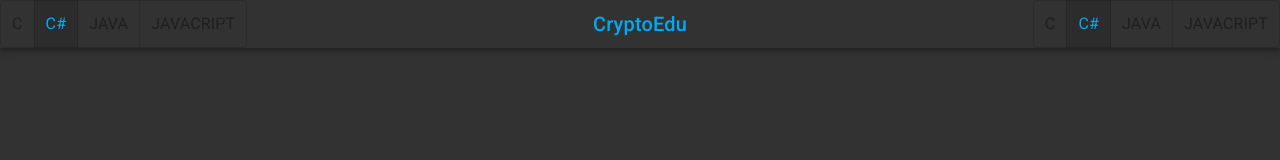
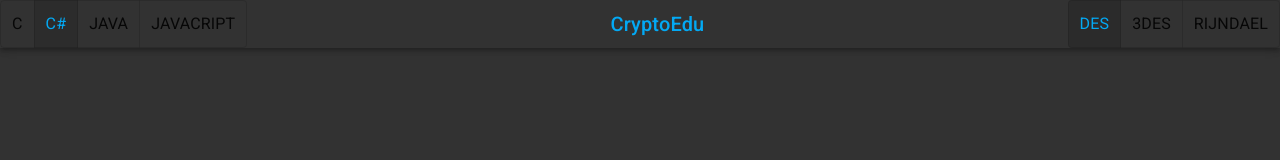
Before and after one commit to TanielianVB/CryptoEdu, a React (Create React App) app in the folder cryptoedu-app/: page / in a window 1280 px wide. Shown: the top 160 px of the page. Built offline with nearby package versions, Linux system fonts and the light colour scheme.

Commit message:
LanguageSelector changed to ToggleButtons

```diff
--- a/cryptoedu-app/src/components/AppTopBar/AppTopBar.tsx
+++ b/cryptoedu-app/src/components/AppTopBar/AppTopBar.tsx
@@ -1,7 +1,7 @@
 import React from "react";
 import { createStyles, makeStyles, Theme } from "@material-ui/core/styles";
 import { AppBar, Toolbar, Tooltip, Typography } from "@material-ui/core";
-import LanguageSelector from "../LanguageSelector/LanguageSelector";
+import ToggleButtons from "../ToggleButtons/ToggleButtons";
 
 const useStyles = makeStyles((theme: Theme) =>
   createStyles({
@@ -18,11 +18,24 @@
 function AppTopBar() {
   const classes = useStyles();
 
+  const languages = [
+    { value: "c", text: "C", supported: true },
+    { value: "cs", text: "C#", supported: true },
+    { value: "java", text: "Java", supported: true },
+    { value: "javascript", text: "Javacript", supported: true },
+  ];
+
+  const types = [
+    { value: "des", text: "DES", supported: true },
+    { value: "tripledes", text: "3DES", supported: true },
+    { value: "rijndael", text: "Rijndael", supported: true },
+  ];
+
   return (
     <div className={classes.root}>
       <AppBar position="static">
         <Toolbar variant="dense" className={classes.bar} disableGutters>
-          <LanguageSelector />
+          <ToggleButtons initialSelectedOption="cs" options={languages} />
           <Tooltip
             title="Simulador de Algoritmos de Criptografia com Finalidade
               Educacional"
@@ -31,7 +44,7 @@
               CryptoEdu
             </Typography>
           </Tooltip>
-          <LanguageSelector />
+          <ToggleButtons initialSelectedOption="des" options={types}/>
         </Toolbar>
       </AppBar>
     </div>
--- a/cryptoedu-app/src/components/LanguageSelector/LanguageSelector.tsx
+++ /dev/null
@@ -1,48 +0,0 @@
-import React, { useState } from "react";
-import { Typography } from "@material-ui/core";
-import { ToggleButton, ToggleButtonGroup } from "@material-ui/lab";
-
-function LanguageSelector() {
-  const languages = [
-    { value: "c", text: "C", supported: true },
-    { value: "cs", text: "C#", supported: true },
-    { value: "java", text: "Java", supported: true },
-    { value: "javascript", text: "Javacript", supported: true },
-  ];
-
-  const [selectedLanguage, setSelectedLanguage] = useState<string>("cs");
-
-  const handleChange = (
-    event: React.MouseEvent<HTMLElement>,
-    newLanguage: string
-  ) => {
-    if (newLanguage) {
-      setSelectedLanguage(newLanguage);
-    }
-  };
-
-  return (
-    <ToggleButtonGroup
-      exclusive
-      value={selectedLanguage}
-      onChange={handleChange}
-    >
-      {languages.map((language) => {
-        let button = (
-          <ToggleButton value={language.value} disabled={!language.supported}>
-            <Typography
-              color={
-                language.value === selectedLanguage ? "secondary" : "inherit"
-              }
-            >
-              {language.text}
-            </Typography>
-          </ToggleButton>
-        );
-        return button;
-      })}
-    </ToggleButtonGroup>
-  );
-}
-
-export default LanguageSelector;
--- /dev/null
+++ b/cryptoedu-app/src/components/ToggleButtons/ToggleButtons.tsx
@@ -0,0 +1,48 @@
+import React, { useState } from "react";
+import { Typography } from "@material-ui/core";
+import { ToggleButton, ToggleButtonGroup } from "@material-ui/lab";
+
+interface ToggleButtonsProps {
+  initialSelectedOption: string;
+  options: {
+    value: string;
+    text: string;
+    supported: boolean;
+  }[];
+}
+
+function ToggleButtons(props: ToggleButtonsProps) {
+  const { initialSelectedOption, options } = props;
+
+  const [selectedOption, setSelectedOption] = useState<string>(initialSelectedOption);
+
+  const handleChange = (
+    event: React.MouseEvent<HTMLElement>,
+    newOption: string
+  ) => {
+    if (newOption) {
+      setSelectedOption(newOption);
+    }
+  };
+
+  return (
+    <ToggleButtonGroup exclusive value={selectedOption} onChange={handleChange}>
+      {options.map((option) => {
+        let button = (
+          <ToggleButton value={option.value} disabled={!option.supported}>
+            <Typography
+              color={
+                option.value === selectedOption ? "secondary" : "textPrimary"
+              }
+            >
+              {option.text}
+            </Typography>
+          </ToggleButton>
+        );
+        return button;
+      })}
+    </ToggleButtonGroup>
+  );
+}
+
+export default ToggleButtons;
```
